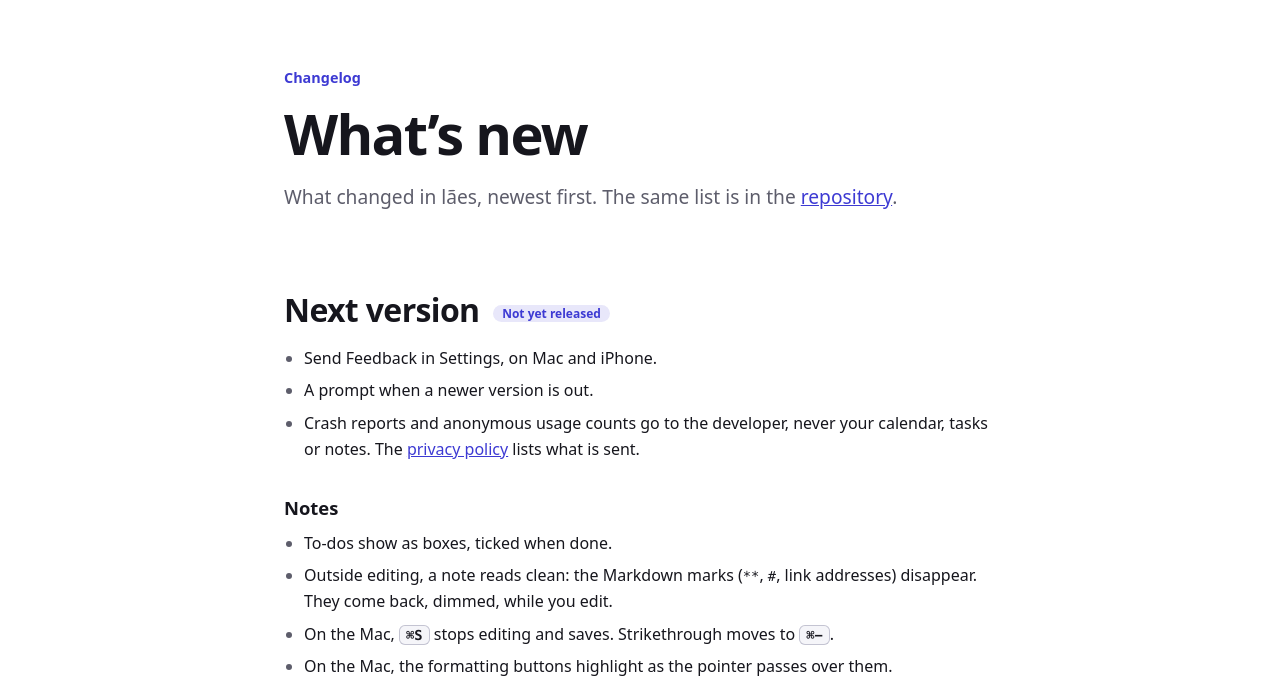
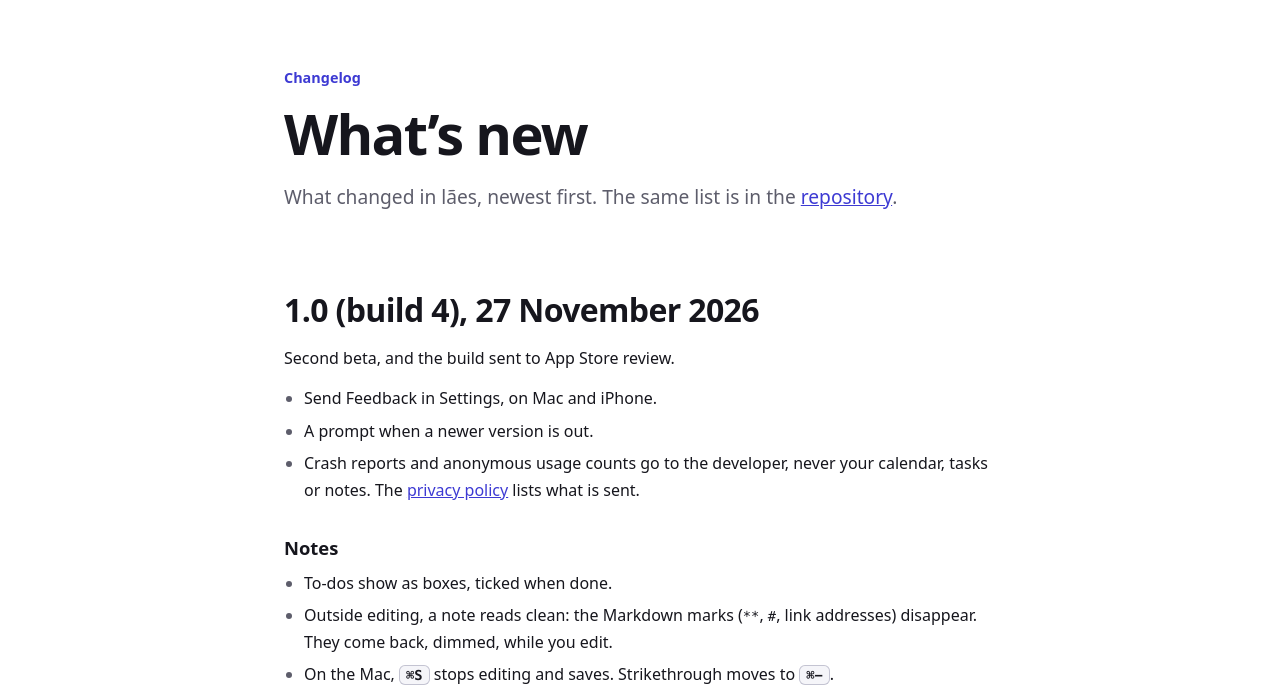
Before and after one commit to jkrenge/laes, a plain HTML site: page site/changelog/index.html in a window 1280 px wide. Shown: the part 69-760 px from the top of the page. Drawn offline with Linux system fonts and the light colour scheme.

Commit message:
Build 4: 1.0 with note to-do boxes, shared settings note and the iPad layout
The changelog's next version becomes 1.0 (build 4), 27 November 2026, on the site, homepage and repository.

Co-Authored-By: Claude Opus 5.5 <noreply@anthropic.com>

```diff
--- a/site/changelog/index.html
+++ b/site/changelog/index.html
@@ -39,8 +39,9 @@
     <p class="lede">What changed in lães, newest first. The same list is in the <a href="https://github.com/jkrenge/laes/blob/main/CHANGELOG.md">repository</a>.</p>
   </div>
 
-  <section id="next" aria-labelledby="next-title">
-    <h2 id="next-title">Next version <span class="tag">Not yet released</span></h2>
+  <section id="v1-0-4" aria-labelledby="v1-0-4-title">
+    <h2 id="v1-0-4-title">1.0 (build 4), 27 November 2026</h2>
+    <p>Second beta, and the build sent to App Store review.</p>
     <ul>
       <li>Send Feedback in Settings, on Mac and iPhone.</li>
       <li>A prompt when a newer version is out.</li>
```
Also changed, not shown: site/index.html (+1 -1 lines), 2 other files.
